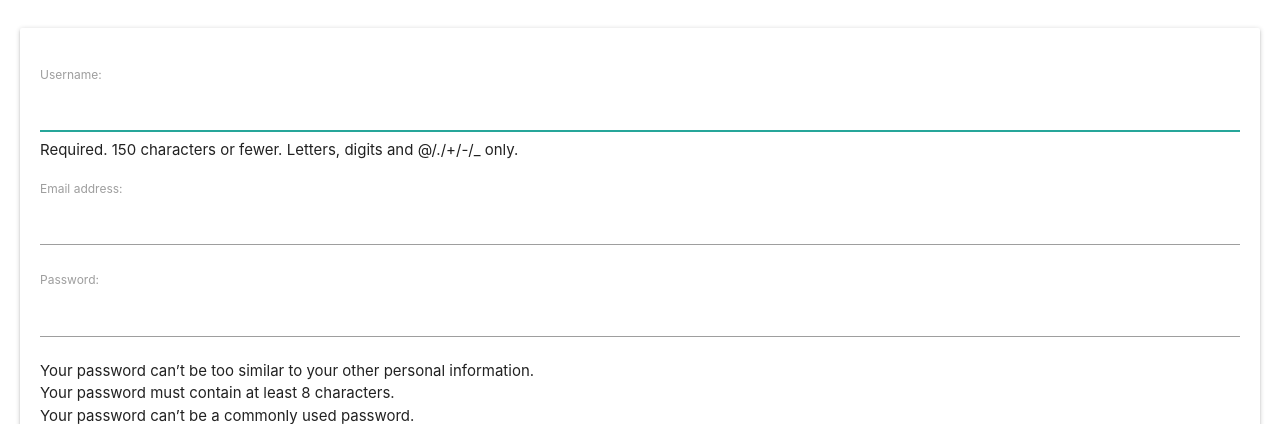
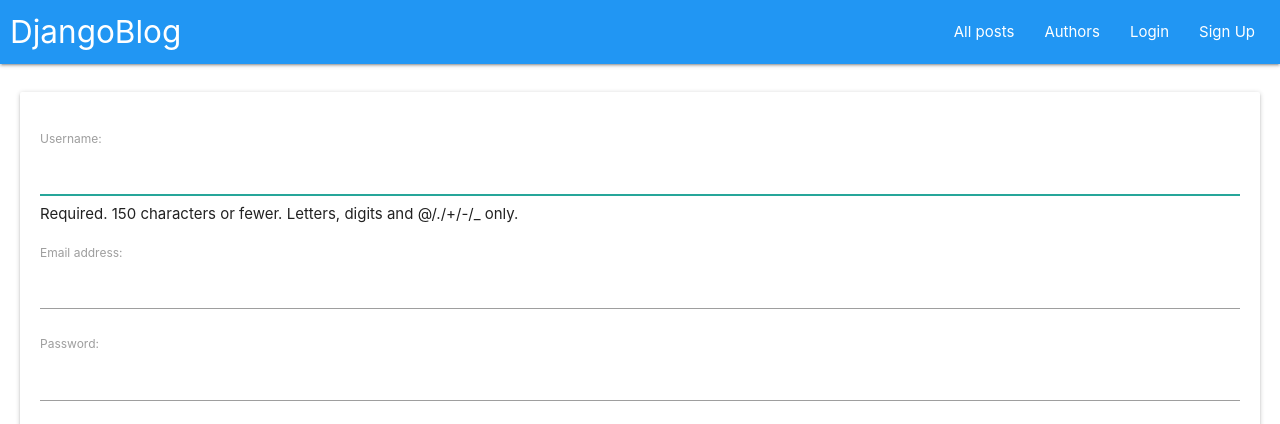
Before and after one commit to clirimfurriku/DjangoBlog, a Django app: page /account/signup/ in a window 1280 px wide. Shown: the top 424 px of the page. Run offline with Django 3.2, Linux system fonts and the light colour scheme.

Commit message:
Added header

```diff
--- a/blog/templates/base.html
+++ b/blog/templates/base.html
@@ -2,6 +2,7 @@
 <html lang="en">
 <head>
     <meta charset="UTF-8">
+    <meta name="viewport" content="width=device-width, initial-scale=1">
     <!-- Compiled and minified CSS -->
     <link rel="stylesheet" href="https://cdnjs.cloudflare.com/ajax/libs/materialize/1.0.0/css/materialize.min.css">
 
@@ -10,7 +11,9 @@
 
     <!-- Material icons and FontAwesome -->
     <link href="https://fonts.googleapis.com/icon?family=Material+Icons" rel="stylesheet">
-    <link rel="stylesheet" href="https://cdnjs.cloudflare.com/ajax/libs/font-awesome/5.15.1/css/all.min.css" integrity="sha512-+4zCK9k+qNFUR5X+cKL9EIR+ZOhtIloNl9GIKS57V1MyNsYpYcUrUeQc9vNfzsWfV28IaLL3i96P9sdNyeRssA==" crossorigin="anonymous" />
+    <link rel="stylesheet" href="https://cdnjs.cloudflare.com/ajax/libs/font-awesome/5.15.1/css/all.min.css"
+          integrity="sha512-+4zCK9k+qNFUR5X+cKL9EIR+ZOhtIloNl9GIKS57V1MyNsYpYcUrUeQc9vNfzsWfV28IaLL3i96P9sdNyeRssA=="
+          crossorigin="anonymous"/>
 
     <title>
         {% block titleblock %}
@@ -18,9 +21,16 @@
     </title>
 </head>
 <body>
+{% include 'header.html' %}
 <div style="padding: 20px">
     {% block bodyblock %}
     {% endblock %}
+    <script>
+        document.addEventListener('DOMContentLoaded', function () {
+            var elems = document.querySelectorAll('.sidenav');
+            var instances = M.Sidenav.init(elems);
+        });
+    </script>
 </div>
 </body>
 </html>
--- /dev/null
+++ b/blog/templates/header.html
@@ -0,0 +1,36 @@
+<nav>
+    <div class="nav-wrapper blue" style="padding-left: 10px; padding-right: 10px">
+        <a href="{% url 'home' %}" class="brand-logo">DjangoBlog</a>
+        <a href="#" data-target="mobile-demo" class="sidenav-trigger"><i class="material-icons">menu</i></a>
+        <ul id="nav-mobile" class="right hide-on-med-and-down">
+            {% if user.is_authenticated %}
+                <li><b>Hey {{ user }}!</b></li>
+            {% endif %}
+            <li><a href="{% url 'home' %}">All posts</a></li>
+            <li><a href="{% url 'bloggers' %}">Authors</a></li>
+            {% if user.is_authenticated %}
+                <li><a href="{% url 'logout' %}">Logout</a></li>
+            {% else %}
+                <li><a href="{% url 'login' %}">Login</a></li>
+                <li><a href="{% url 'signup' %}">Sign Up</a></li>
+
+            {% endif %}
+        </ul>
+    </div>
+</nav>
+
+{# Mobile menu #}
+<ul class="sidenav" id="mobile-demo">
+    {% if user.is_authenticated %}
+        <li><b class="center-align" style="padding: 20px">Hey {{ user }}!</b></li>
+    {% endif %}
+    <li><a href="{% url 'home' %}">All posts</a></li>
+    <li><a href="{% url 'bloggers' %}">Authors</a></li>
+    {% if user.is_authenticated %}
+        <li><a href="{% url 'logout' %}">Logout</a></li>
+    {% else %}
+        <li><a href="{% url 'login' %}">Login</a></li>
+        <li><a href="{% url 'signup' %}">Sign Up</a></li>
+
+    {% endif %}
+</ul>
```
